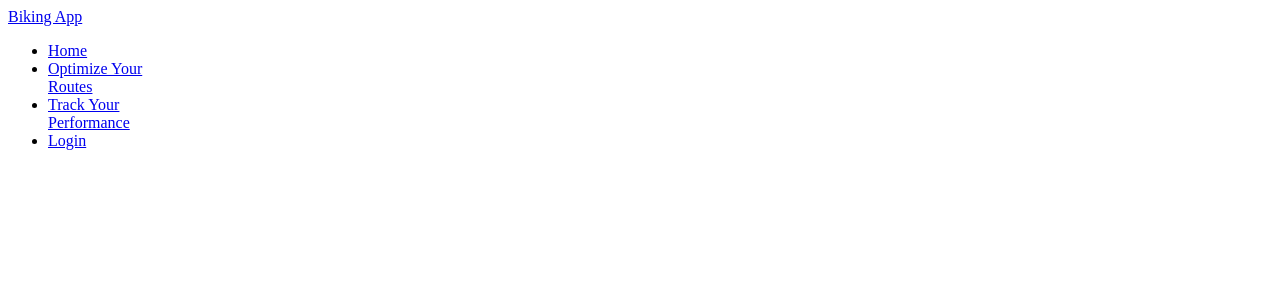
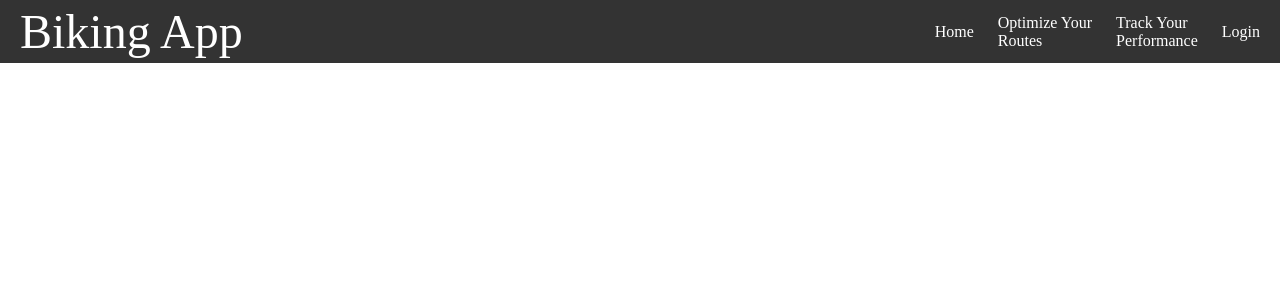
Before and after one commit to MichaelC609/cycling-app, a React (Create React App) app in the folder frontend/cycling-app/: page / in a window 1280 px wide. Shown: the top 300 px of the page. Built offline with nearby package versions, Linux system fonts and the light colour scheme.

Commit message:
stylized navbar elements

```diff
--- a/frontend/cycling-app/src/components/Navbar.jsx
+++ b/frontend/cycling-app/src/components/Navbar.jsx
@@ -1,3 +1,5 @@
+import '../static/navbar.css'
+
 function Navbar()
 {
     return(
--- /dev/null
+++ b/frontend/cycling-app/src/static/navbar.css
@@ -0,0 +1,46 @@
+*{
+    box-sizing: border-box;
+}
+
+body{
+    margin: 0;
+}
+
+.nav{
+    background-color: #333;
+    color: white;
+    display: flex;
+    justify-content: space-between;
+    align-items: stretch;
+    gap: 2rem;
+    padding: 0 1rem;
+}
+
+.site-title{
+    font-size: 3rem;
+}
+
+.nav ul{
+    padding: 0;
+    margin: 0;
+    list-style: none;
+    display: flex;
+    gap: 1rem;
+}
+
+.nav a{
+    color: inherit;
+    text-decoration: none;
+    height: 100%;
+    display: flex;
+    align-items: center;
+    padding: .25rem;
+}
+
+.nav li:hover{
+    background-color: #777;
+}
+
+.nav li.active{
+    background-color: #555;
+}
```
